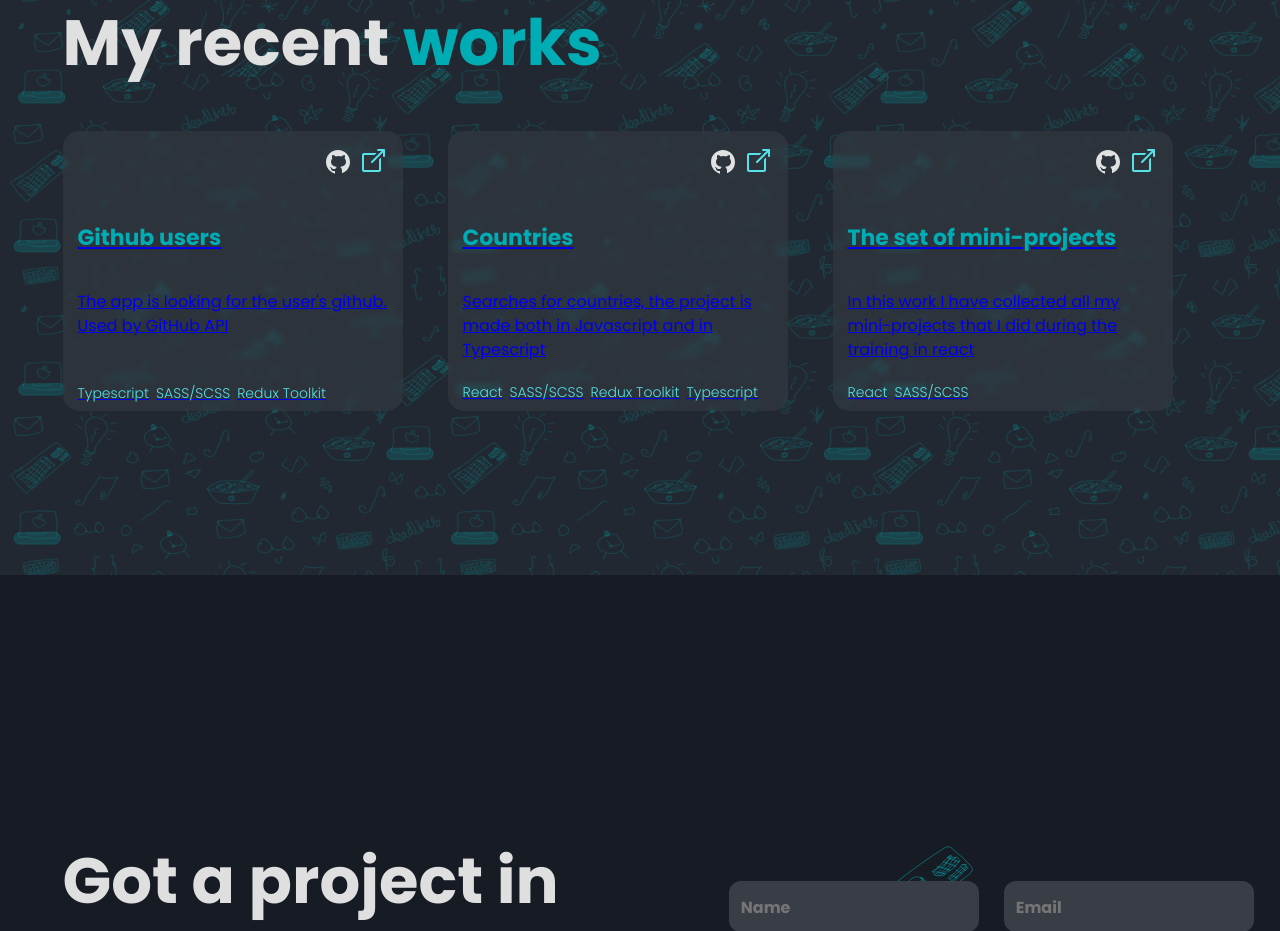
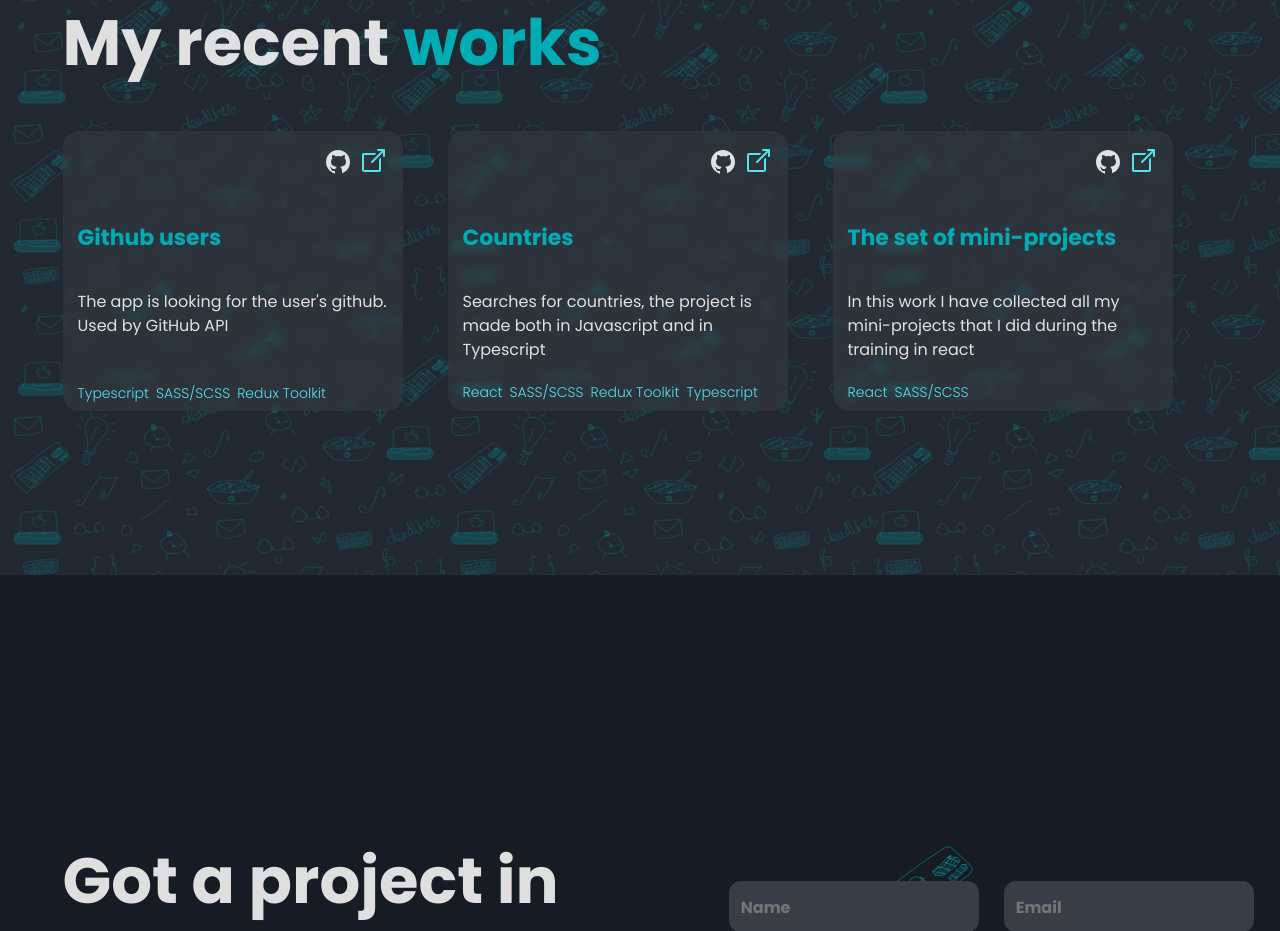
Before and after one commit to ChekhovskyiVlad/Portfolio, a React (Vite) app: page /home in a window 1280 px wide. Shown: the part 1920-2851 px from the top of the page. Built offline with nearby package versions, Linux system fonts and the light colour scheme.

Commit message:
20 commit

```diff
--- a/src/pages/HomePage/HomePage.jsx
+++ b/src/pages/HomePage/HomePage.jsx
@@ -78,7 +78,6 @@ export const HomePage = () => {
         <motion.ul initial="hidden" whileInView="visible" className="works__list">
           <div className="works__inner">
           <motion.li initial="hidden" whileInView="visible" variants={textAnimation2} transition={{}} className="works__list-item">
-          <a href="https://unrivaled-queijadas-360123.netlify.app/">
 
 
             <div className="project__container">
@@ -86,8 +85,12 @@ export const HomePage = () => {
               <a href='https://github.com/ChekhovskyiVlad/GithubUsers'><img src='/img/github.svg' className='project__imgs-github' /></a>
               <img src='/img/icons8-external-link.svg' className='project__imgs-extlink' />
             </div>
+          <a href="https://unrivaled-queijadas-360123.netlify.app/" className='project__text'>
+
               <h5 className="project__title">Github users</h5>
               <p className="project__text">The app is looking for the user's github. Used by GitHub API</p>
+            </a>
+
               <ul className="project__skills">
                 <div className="project__skills-container project__skills-container-github">
 
@@ -97,20 +100,20 @@ export const HomePage = () => {
                 </div>
               </ul>
             </div>
-          </a>
 
 
          </motion.li>
 
           <motion.li initial="hidden" whileInView="visible" variants={textAnimation2} className="works__list-item">
-            <a href="https://dainty-meringue-bd380f.netlify.app/">
           <div className="project__container">
             <div className="project__imgs">
               <a href='https://github.com/ChekhovskyiVlad/Countries'><img src='/img/github.svg' className='project__imgs-github' /></a>
               <img src='/img/icons8-external-link.svg' className='project__imgs-extlink' />
             </div>
+            <a href="https://dainty-meringue-bd380f.netlify.app/" className='project__text' >
               <h5 className="project__title">Countries</h5>
               <p className="project__text">Searches for countries, the project is made both in Javascript and in Typescript</p>
+            </a>
               <ul className="project__skills">
                 <div className="project__skills-container">
 
@@ -122,18 +125,20 @@ export const HomePage = () => {
 
               </ul>
             </div>
-            </a>
           </motion.li>
 
           <motion.li initial="hidden" whileInView="visible" variants={textAnimation2} className="works__list-item">
-            <a href="https://boisterous-pastelito-21c07c.netlify.app/home">
           <div className="project__container">
             <div className="project__imgs">
-              <a href='https://github.com/ChekhovskyiVlad/projects-for-beginners'><img src='/img/github.svg' className='project__imgs-github' /></a>
+              <a href='https://github.com/ChekhovskyiVlad/projects-for-beginners' className='project__text'><img src='/img/github.svg' className='project__imgs-github' /></a>
               <img src='/img/icons8-external-link.svg' className='project__imgs-extlink' />
             </div>
+            <a href="https://boisterous-pastelito-21c07c.netlify.app/home" className='project__text' >
               <h5 className="project__title">The set of mini-projects</h5>
+            </a>
+            <a href="https://boisterous-pastelito-21c07c.netlify.app/home" className='project__text'>
               <p className="project__text">In this work I have collected all my mini-projects that I did during the training in react</p>
+            </a>
               <ul className="project__skills">
                 <div className="project__skills-container">
 
@@ -142,7 +147,6 @@ export const HomePage = () => {
                 </div>
               </ul>
             </div>
-            </a>
          </motion.li>
 
           </div>
--- a/src/pages/HomePage/HomePage.style.scss
+++ b/src/pages/HomePage/HomePage.style.scss
@@ -169,13 +169,19 @@
         }
         &__title{
             color: $blue;
+            text-decoration: none;
             font-size: 22px;
         }
         a{
             margin: 0;
         }
+        &__href{
+            text-decoration: none;
+        }
         &__text{
             font-size: 16px;
+            color: $general;
+            text-decoration: none;
         }
         &__skills-container{
             padding-top: 20px;
@@ -187,6 +193,7 @@
             margin-top: 25px;
         }
         &__skills-skill{
+            text-decoration: none;
             color: #56E2E9;
             margin-right: 7px;
             font-weight: 300;
```
